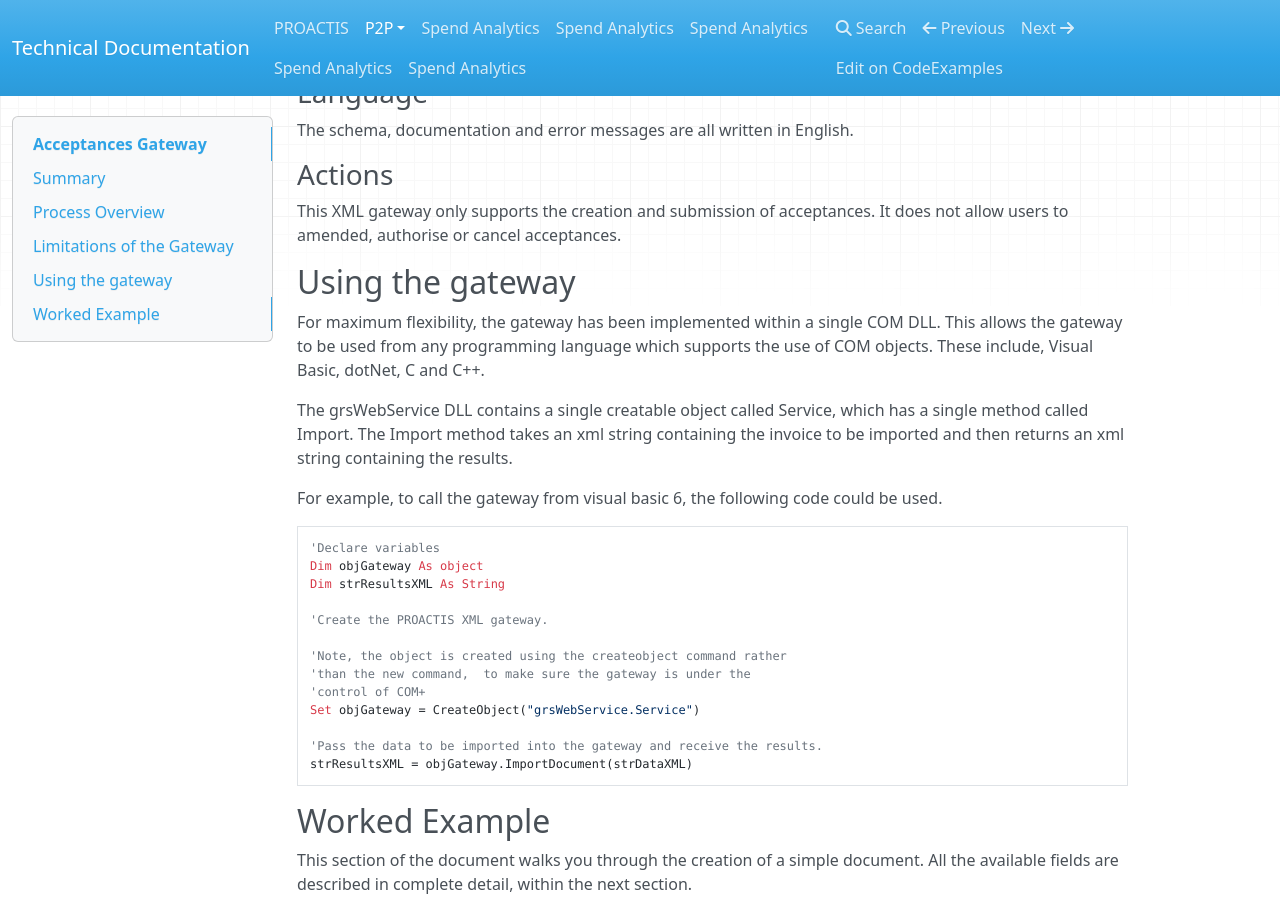
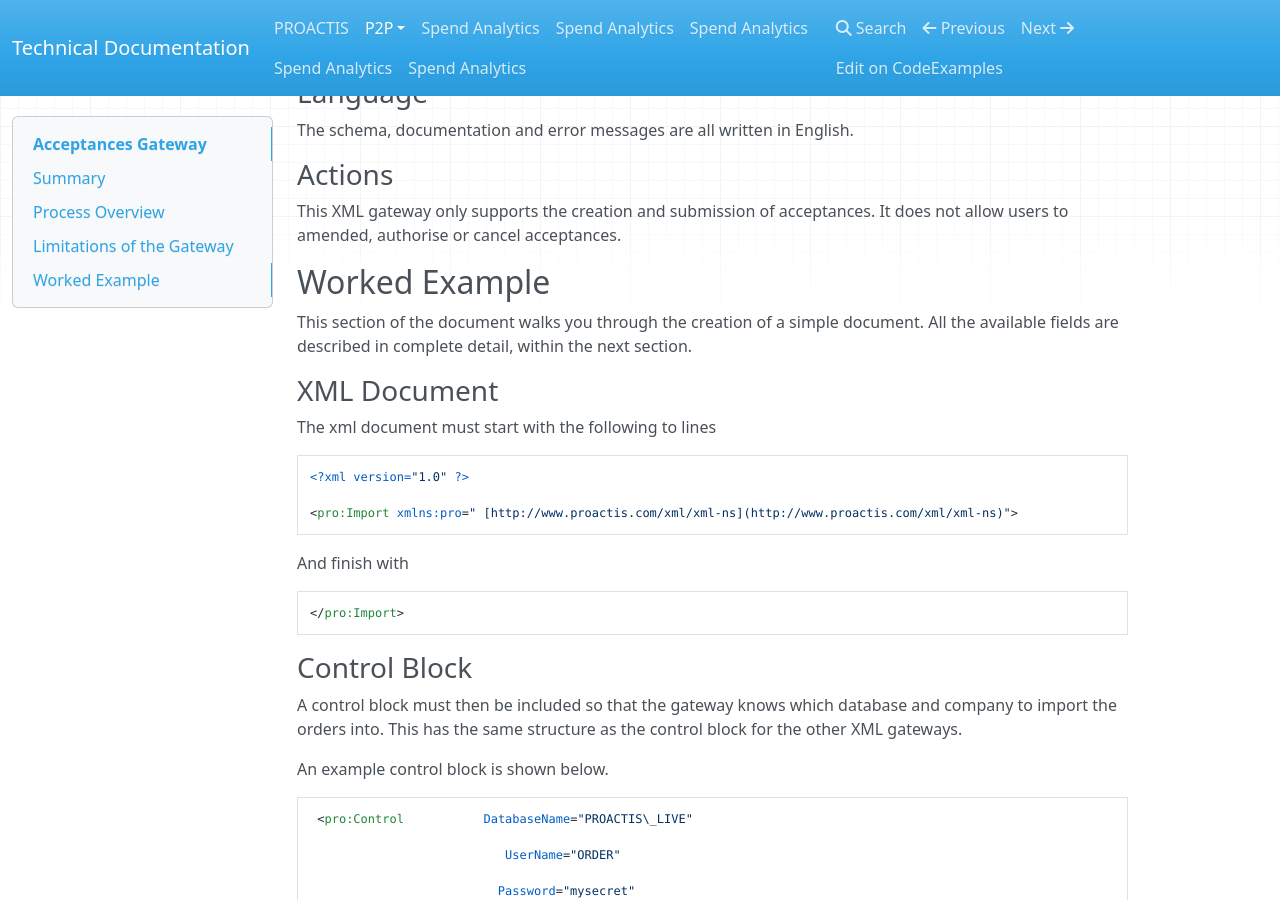
Before and after one commit to proactis-documentation/documentation-source, an MkDocs documentation site: the page built from docs/p2p/acceptanceGateway.md, in a window 1280 px wide and 900 px high, scrolled down 1140 px. Built offline with MkDocs 1.6.1, drawn with Linux system fonts in a browser that asks for light colours; nearby versions of some CDN libraries; old or Windows-style settings are respelled for this version of MkDocs; some of the changed text lies outside the part shown.

Commit message:
acceptanceGateway

````diff
--- a/docs/p2p/acceptanceGateway.md
+++ b/docs/p2p/acceptanceGateway.md
@@ -47,30 +47,6 @@ The schema, documentation and error messages are all written in English.
 ### Actions
 
 This XML gateway only supports the creation and submission of acceptances.  It does not allow users to amended, authorise or cancel acceptances.
-
-## Using the gateway
-
-For maximum flexibility, the gateway has been implemented within a single COM DLL.  This allows the gateway to be used from any programming language which supports the use of COM objects.  These include, Visual Basic, dotNet, C and C++.
-
-The grsWebService DLL contains a single creatable object called Service, which has a single method called Import.  The Import method takes an xml string containing the invoice to be imported and then returns an xml string containing the results.
-
-For example, to call the gateway from visual basic 6, the following code could be used.
-
-```vb
-'Declare variables
-Dim objGateway As object
-Dim strResultsXML As String
-
-'Create the PROACTIS XML gateway.
-
-'Note, the object is created using the createobject command rather
-'than the new command,  to make sure the gateway is under the
-'control of COM+
-Set objGateway = CreateObject("grsWebService.Service")
-
-'Pass the data to be imported into the gateway and receive the results.
-strResultsXML = objGateway.ImportDocument(strDataXML)
-```
 
 ## Worked Example
 
@@ -154,8 +130,6 @@ Specifies the location at which the goods have been accepted.  The user must hav
 
 This attribute is optional/required as configured within PROACTIS.  PROACTIS may also encore the reference to be unique for a given supplier.
 
-
-
 ### References
 
 Any mandatory reference fields must be supplied.  References fields are identified by their code.  A reference field can only be supplied if it is defined as editable on the document template.
@@ -265,13 +239,13 @@ Any number of comments may be added onto an acceptance document line.
 
 ### Conditions
 
-The conditions element allows you define what the condition the receipts goods are in.  For example, OK, Damanged.
+The conditions element allows you define what the condition the receipts goods are in.  For example, OK, Damaged.
 
-        <attributename="Receipted"type="pro:NonNegativeDecimal"/>
+        <attribute name="Receipted"type="pro:NonNegativeDecimal"/>
 
-                <attributename="Condition"type="pro:Char50Type"/>
+                <attribute name="Condition"type="pro:Char50Type"/>
 
-                <attributename="ControlFullyReceiptItem"type="pro:YesNoType"/>
+                <attribute name="ControlFullyReceiptItem"type="pro:YesNoType"/>
 
 - .At least one condition element must be supplied.
 
````
Also changed, not shown: other parts of docs/p2p/acceptanceGateway.md (+3 -3 lines).
